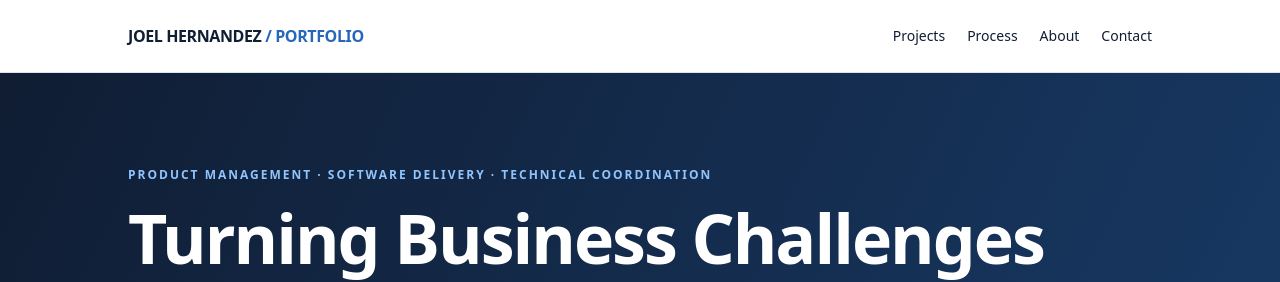
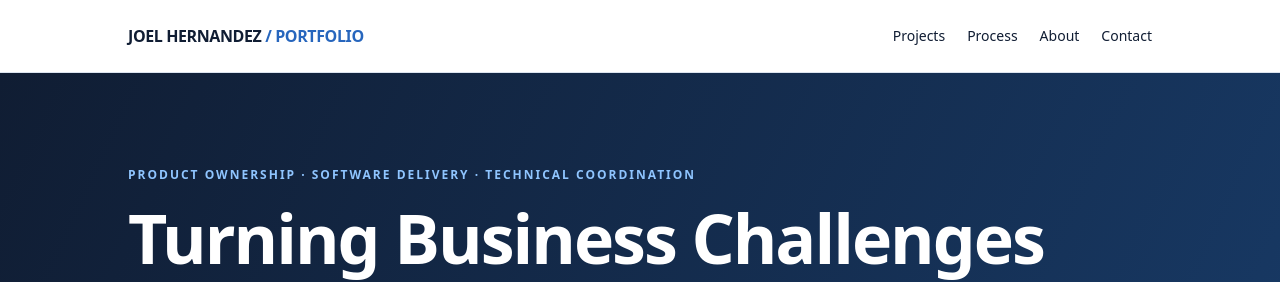
Before and after one commit to joeldrumming-web/html-portfolio, a plain HTML site: page index.html in a window 1280 px wide. Shown: the top 282 px of the page. Drawn offline with Linux system fonts and the light colour scheme.

Commit message:
Update index.html

```diff
--- a/index.html
+++ b/index.html
@@ -177,7 +177,7 @@
    <section class="hero">
     <div class="wrap">
      <div class="eyebrow">
-      Product management · Software delivery · Technical coordination
+      Product Ownership · Software delivery · Technical coordination
      </div>
      <h1>
       Turning Business Challenges
```
